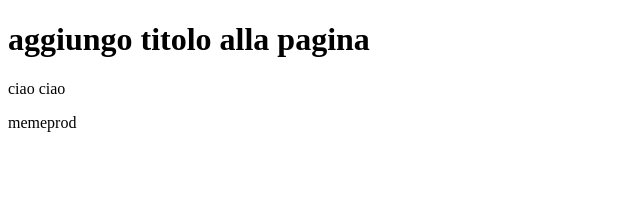
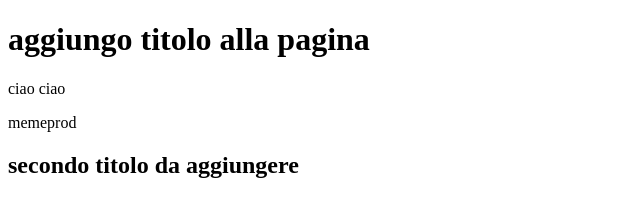
Before and after one commit to YilmazSedaghati/git-test, a plain HTML site: page index.html in a window 1280 px wide. Shown: the whole page, without its empty margins (0-640 px from the left). Drawn offline with Linux system fonts and the light colour scheme.

Commit message:
feat: second title

```diff
--- a/index.html
+++ b/index.html
@@ -8,6 +8,7 @@
 <body><h1>aggiungo titolo alla pagina</h1>
     <p>ciao ciao</p>
     <picture>memeprod</picture>
+    <h2>secondo titolo da aggiungere</h2>
 
 </body>
 </html>
```
